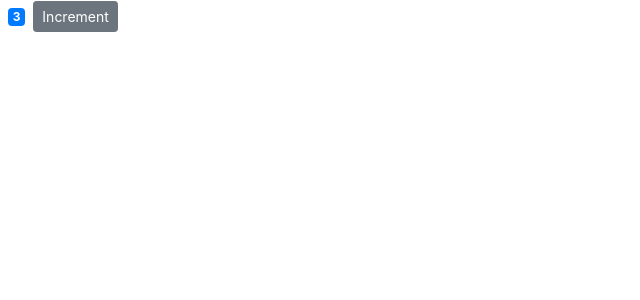
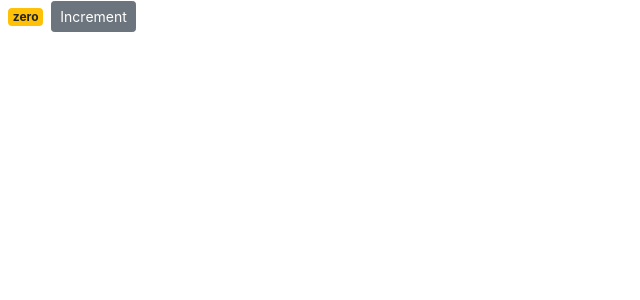
Before and after one commit to atenajoon/mosh-counter-app, a React (Create React App) app: page / in a window 1280 px wide. Shown: the top 300 px of the page, without its empty margins (0-640 px from the left). Built offline with nearby package versions, Linux system fonts and the light colour scheme.

Commit message:
badge classes toggle dynamically

```diff
--- a/src/components/counter.jsx
+++ b/src/components/counter.jsx
@@ -2,17 +2,24 @@
 
 class Counter extends Component {
     state = {
-        count: 3
+        count: 0
     }
 
     render() {
+
         return (
             <React.Fragment>
-                <span className="badge badge-primary m-2">{this.formatCount()}</span>
+                <span className={this.toggleBadgeClasses()}>{this.formatCount()}</span>
                 <button className="btn btn-secondary btn-sm">Increment</button>
             </React.Fragment>
 
         );
+    }
+
+    toggleBadgeClasses() {
+        let classes = "badge m-2 badge-";
+        classes += this.state.count === 0 ? "warning" : "primary";
+        return classes;
     }
 
     formatCount() {
```
